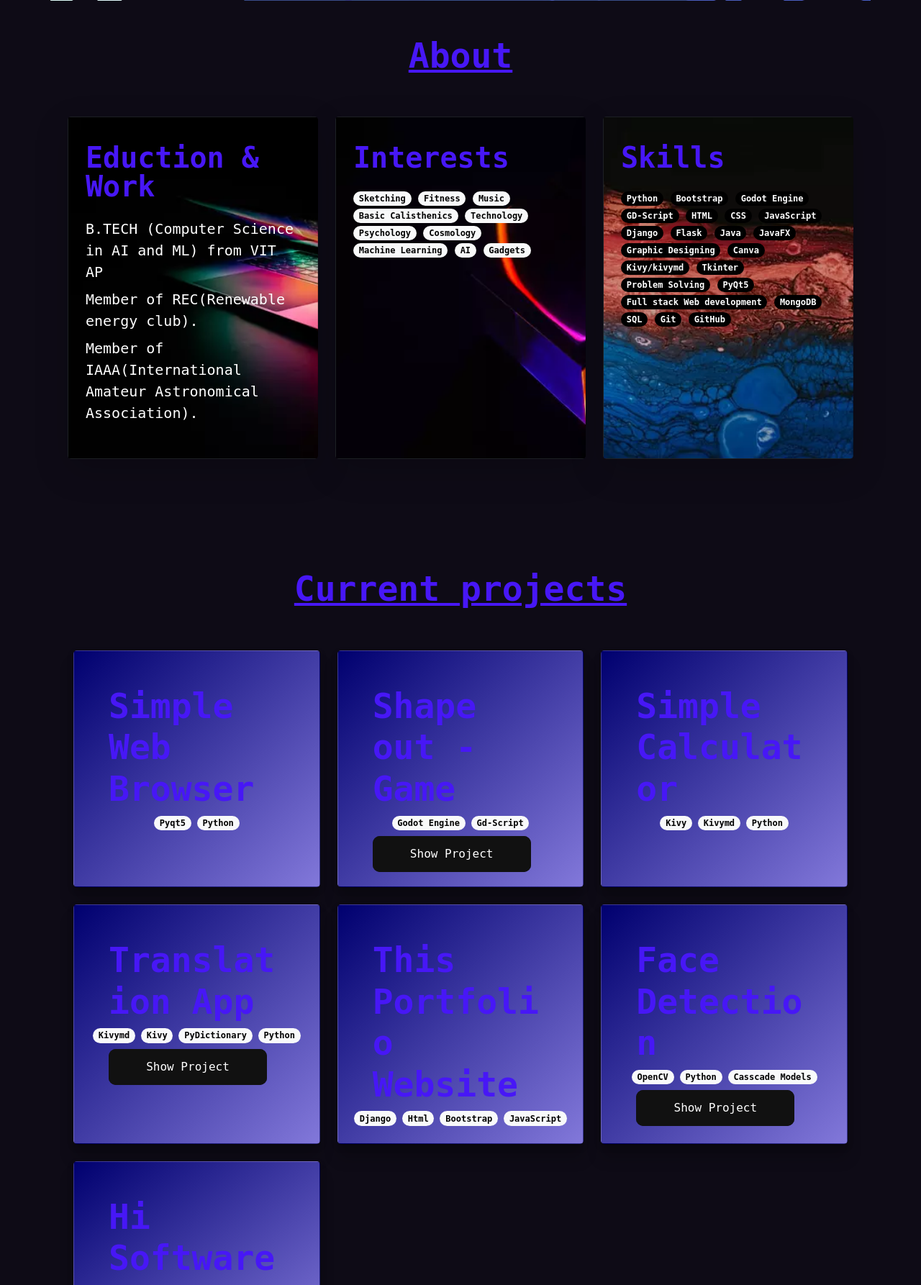
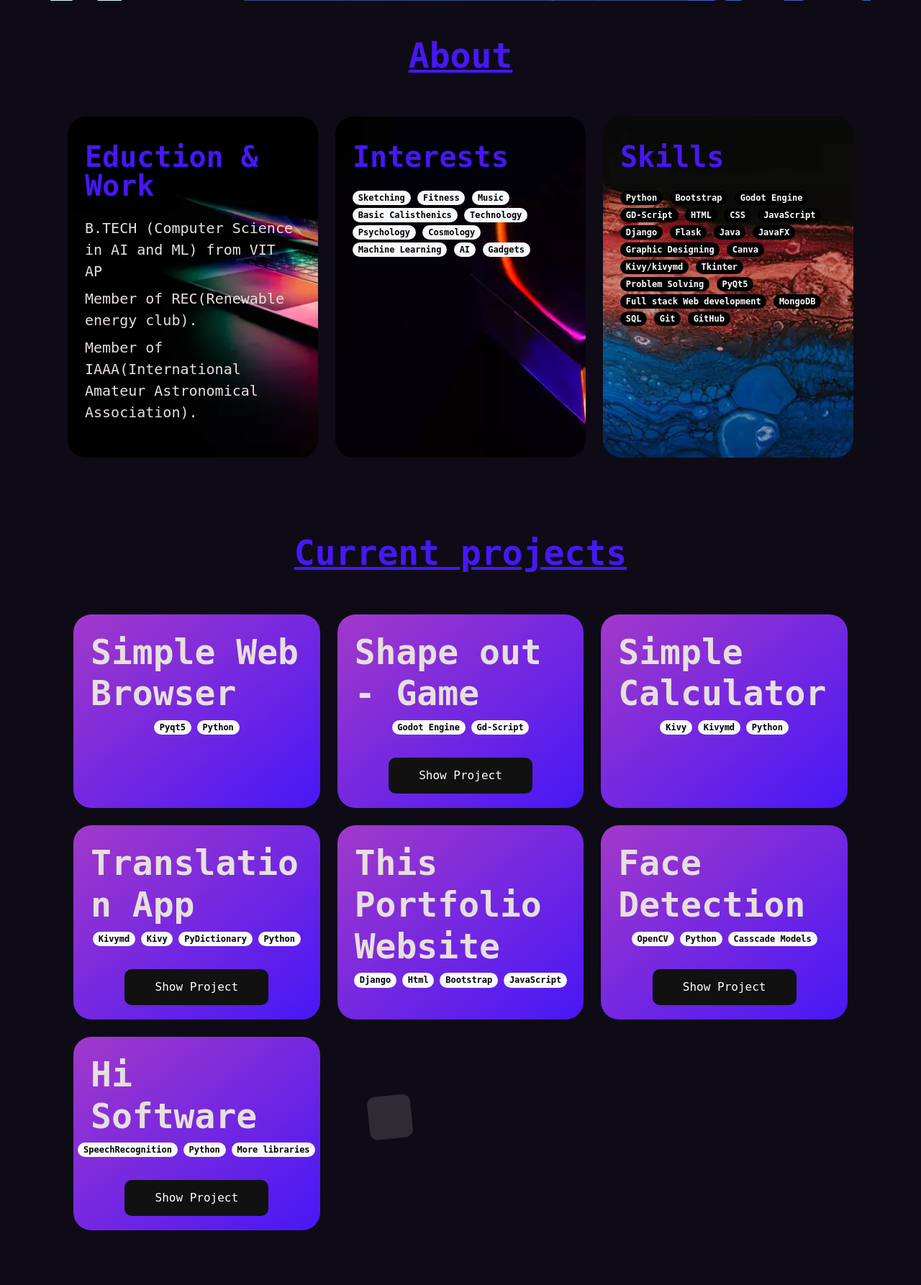
Before and after one commit to bedead/my-portfolio-flask, a Flask app: page / in a window 1280 px wide. Shown: the part 585-2371 px from the top of the page at 72% size. Run offline with Flask 2, Linux system fonts and the light colour scheme; some libraries are stand-ins or nearby versions.

Commit message:
fixed bugs in cards and enhanced ui

```diff
--- /dev/null
+++ b/static/website-files/anim-bg.css
@@ -0,0 +1,114 @@
+.circles{
+    position: absolute;
+    top: 0;
+    left: 0;
+    width: 100%;
+    height: 100%;
+    overflow: hidden;
+}
+
+.circles li{
+    position: absolute;
+    display: block;
+    list-style: none;
+    width: 20px;
+    height: 20px;
+    background: rgba(255, 255, 255, 0.2);
+    animation: animate 30s linear infinite;
+    bottom: -150px;
+
+}
+
+.circles li:nth-child(1){
+    left: 25%;
+    width: 80px;
+    height: 80px;
+    animation-delay: 0s;
+}
+
+
+.circles li:nth-child(2){
+    left: 10%;
+    width: 20px;
+    height: 20px;
+    animation-delay: 2s;
+    animation-duration: 12s;
+}
+
+.circles li:nth-child(3){
+    left: 70%;
+    width: 20px;
+    height: 20px;
+    animation-delay: 4s;
+}
+
+.circles li:nth-child(4){
+    left: 40%;
+    width: 60px;
+    height: 60px;
+    animation-delay: 0s;
+    animation-duration: 18s;
+}
+
+.circles li:nth-child(5){
+    left: 65%;
+    width: 20px;
+    height: 20px;
+    animation-delay: 0s;
+}
+
+.circles li:nth-child(6){
+    left: 75%;
+    width: 110px;
+    height: 110px;
+    animation-delay: 3s;
+}
+
+.circles li:nth-child(7){
+    left: 35%;
+    width: 150px;
+    height: 150px;
+    animation-delay: 7s;
+}
+
+.circles li:nth-child(8){
+    left: 50%;
+    width: 25px;
+    height: 25px;
+    animation-delay: 15s;
+    animation-duration: 45s;
+}
+
+.circles li:nth-child(9){
+    left: 20%;
+    width: 15px;
+    height: 15px;
+    animation-delay: 2s;
+    animation-duration: 35s;
+}
+
+.circles li:nth-child(10){
+    left: 85%;
+    width: 150px;
+    height: 150px;
+    animation-delay: 0s;
+    animation-duration: 40s;
+}
+
+
+
+@keyframes animate {
+
+    0%{
+        transform: translateY(0) rotate(0deg);
+        opacity: 1;
+        border-radius: 0;
+    }
+
+    100%{
+        transform: translateY(-2000px) rotate(720deg);
+        opacity: 0;
+        border-radius: 50%;
+    }
+
+}
--- a/static/website-files/button-glow.css
+++ b/static/website-files/button-glow.css
@@ -1,7 +1,6 @@
 .glow-on-hover {
-    width: 220px;
+    width: 200px;
     height: 50px;
-    border: none;
     outline: none;
     color: #fff;
     background: #111;
@@ -9,6 +8,7 @@
     position: relative;
     z-index: 0;
     border-radius: 10px;
+    text-align: center;
 }
 .glow-on-hover:hover{
     color: var(--STRAK);
--- a/templates/home.html
+++ b/templates/home.html
@@ -27,6 +27,7 @@
     <link rel="stylesheet" href="/static/website-files/float-anim.css">
     <!--GLOWING BUTTON-->
     <link rel="stylesheet" href="/static/website-files/button-glow.css">
+    <link rel="stylesheet" href="/static/website-files/anim-bg.css">
     <title>Satyam Mishra</title>
 </head>
 
@@ -38,7 +39,9 @@
         --JEWEL: #4717F6;
         --STRAK:#E7DFDD;
     }
-
+    p,span{
+        color: var(--STRAK);
+    }
     body {
         font-family: 'Fira Code', monospace;
     }
@@ -62,6 +65,10 @@
         width: 100%;
         position: absolute;
     }
+    .card{
+        border-radius: 25px;
+        border: none;
+    }
     .card:hover{
         -ms-transform: scale(1.09);
         -moz-transform: scale(1.09);
@@ -69,9 +76,27 @@
         -o-transform: scale(1.09);
         transform: scale(1.09);
     }
+    .btn{
+        border-radius: 30px;
+        border: none;
+    }
 </style>
 
 <body onload="ScreenLoader()" data-spy="scroll" data-target="#fixed-nav" data-bs-offset="50" style="position: relative; background-color:#0E0B16;">
+    <div class="area" >
+        <ul class="circles">
+                <li></li>
+                <li></li>
+                <li></li>
+                <li></li>
+                <li></li>
+                <li></li>
+                <li></li>
+                <li></li>
+                <li></li>
+                <li></li>
+        </ul>
+    </div >
     <div id="content" class="container p-0">
         <header class="header fixed-top">
             <!-- Logo -->
@@ -120,7 +145,7 @@
 
             <div class="row row-cols-1 row-cols-lg-3 align-items-stretch g-4 py-lg-5 py-3">
                 <div class="col">
-                    <div class="card card-cover h-100 overflow-hidden text-white bg-dark rounded-3 shadow-lg" style="background-image: url('/static/universal-elements/about-work-bg-image.webp'); position: relative; background-repeat: no-repeat; background-size: cover;">
+                    <div class="card card-cover h-100 overflow-hidden text-white bg-dark" style="background-image: url('/static/universal-elements/about-work-bg-image.webp'); position: relative; background-repeat: no-repeat; background-size: cover;">
                         <div class="d-flex flex-column h-100 p-lg-4 p-5 pb-3 text-white text-shadow-1">
                             <h2 style="color: var(--JEWEL);" class="pt-1 mt-2 mb-4 display-6 lh-1 fw-bold anim">Eduction & Work</h2>
                             <p class="lead mb-2 anim">B.TECH <strong>(Computer Science in AI and ML)  from VIT AP</strong></p>
@@ -132,7 +157,7 @@
                 </div>
 
                 <div class="col">
-                    <div class="card card-cover h-100 overflow-hidden text-white bg-dark rounded-3 shadow-lg" style="background-image: url('/static/universal-elements/about-Interests-bg-image.webp'); position: relative; background-repeat: no-repeat; background-size: cover;">
+                    <div class="card card-cover h-100 overflow-hidden text-white bg-dark" style="background-image: url('/static/universal-elements/about-Interests-bg-image.webp'); position: relative; background-repeat: no-repeat; background-size: cover;">
                         <div class="d-flex flex-column h-100 p-lg-4 p-5 pb-3 text-white text-shadow-1">
                             <h2 style="color: var(--JEWEL);" class="pt-1 mt-2 mb-4 display-6 lh-1 fw-bold anim">Interests</h2>
                             <div class="gap-2d-sm-flex justify-content-center mb-4 anim">
@@ -154,7 +179,7 @@
                 </div>
 
                 <div class="col">
-                    <div class="card card-cover h-100 overflow-hidden text-white bg-dark rounded-3 shadow-lg" style="background-image: url('/static/universal-elements/about-skills-bg-image.webp'); position: relative; background-repeat: no-repeat; background-size: cover;">
+                    <div class="card card-cover h-100 overflow-hidden text-white bg-dark" style="background-image: url('/static/universal-elements/about-skills-bg-image.webp'); position: relative; background-repeat: no-repeat; background-size: cover;">
                         <div class="d-flex flex-column h-100 p-lg-4 p-5 pb-3 text-white text-shadow-1">
                             <h2 style="color: var(--JEWEL);" class="pt-1 mt-2 mb-4 display-6 lh-1 fw-bold anim">Skills</h2>
                             <div class="gap-2d-sm-flex justify-content-center mb-4 anim">
@@ -195,17 +220,15 @@
 
 
 
-        <section id="projects" class="container-fluid px-4 py-5 mb-0 reveal fade-left" );
-    background-size: cover;background-repeat: no-repeat;">
+        <section id="projects" class="container-fluid px-4  mb-0 reveal fade-left">
             <div class="container p-2">
                 <h1 style="color: var(--JEWEL);text-align: center;text-decoration: underline;" class="display-5 fw-bold shake-anim">Current projects</h1>
 
                 <div class="row row-cols-1 row-cols-lg-3 align-items-stretch g-4 py-5">
                     <div class="col anim">
-
-                        <div class="card card-cover h-100 overflow-hidden text-white rounded-3" style="background-image: linear-gradient(to bottom right, #00006fff, #8278DA);box-shadow: 0 4px 10px 0 rgba(0,0,0,0.2), 0 20px 20px 0 rgba(0,0,0,0.19);">
-                            <div class="d-flex flex-column h-100 p-5 pb-3 text-shadow-1">
-                                <h3 style="color: var(--JEWEL);" class="display-5 fw-bold anim">Simple Web Browser</h3>
+                        <div class="card card-cover h-100 overflow-hidden text-white" style="background-image: linear-gradient(to bottom right, var(--FUSCHIA), var(--JEWEL));">
+                            <div class="d-flex flex-column h-100 p-4 pb-3 text-shadow-1">
+                                <h3 style="color: var(--STRAK);" class="display-5 fw-bold anim">Simple Web Browser</h3>
                                 <div class="col-lg-6 mx-auto anim">
                                     <!-- text can be added here-->
                                     <div class="gap-2 d-sm-flex justify-content-center mb-2">
@@ -216,32 +239,30 @@
                             </div>
                         </div>
                     </div>
-                    <div class="col anim">
-                        <div class="card card-cover h-100 overflow-hidden text-white rounded-3" style="background-image: linear-gradient(to bottom right, #00006fff, #8278DA);box-shadow: 0 4px 10px 0 rgba(0,0,0,0.2), 0 20px 20px 0 rgba(0,0,0,0.19);">
 
 
-                            <!-- <div class="card card-cover h-100 overflow-hidden text-white bg-dark rounded-3 shadow-lg" style="background-image: url(' /static/universal-elements/projects-card-bg.jfif'); position: relative; background-repeat: no-repeat; background-size: cover;"> -->
-                            <div class="d-flex flex-column h-100 p-5 pb-3 text-shadow-1">
-                                <h3 style="color: var(--JEWEL);" class="display-5 fw-bold anim">Shape out - Game</h3>
+                    <div class="col anim">
+                        <div class="card card-cover h-100 overflow-hidden text-white" style="background-image: linear-gradient(to bottom right, var(--FUSCHIA), var(--JEWEL));">
+                            <div class="d-flex flex-column h-100 p-4 pb-3 text-shadow-1">
+                                <h3 style="color: var(--STRAK);" class="display-5 fw-bold anim">Shape out - Game</h3>
                                 <div class="col-lg-6 mx-auto anim">
                                     <div class="gap-2 d-sm-flex justify-content-center mb-2">
                                         <span class="badge rounded-pill bg-light text-black">Godot Engine</span>
                                         <span class="badge rounded-pill bg-light text-black">Gd-Script</span>
                                     </div>
                                 </div>
-                                <a target="_blank" href="https://www.amazon.com/Bedead-Shape-Out-2d-platformer/dp/B0999LHBYN/ref=sr_1_1?qid=1648120404&refinements=p_4%3ABedead&s=mobile-apps&search-type=ss&sr=1-1"><button type="button" class="btn glow-on-hover mb-1 px-3">Show Project</button></a>
-
+                                <br>
+                                <a style="text-align: center;" target="_blank" href="https://www.amazon.com/Bedead-Shape-Out-2d-platformer/dp/B0999LHBYN/ref=sr_1_1?qid=1648120404&refinements=p_4%3ABedead&s=mobile-apps&search-type=ss&sr=1-1"><button type="button" class="btn glow-on-hover mb-1">Show Project</button></a>
                             </div>
                         </div>
                     </div>
+
+
                     <div class="col anim">
-                        <div class="card card-cover h-100 overflow-hidden text-white rounded-3" style="background-image: linear-gradient(to bottom right, #00006fff, #8278DA);box-shadow: 0 4px 10px 0 rgba(0,0,0,0.2), 0 20px 20px 0 rgba(0,0,0,0.19);">
-
-                            <!-- <div class="card card-cover h-100 overflow-hidden text-white bg-dark rounded-3 shadow-lg" style="background-image: url('/static/universal-elements/projects-card-bg.jfif'); position: relative; background-repeat: no-repeat; background-size: cover;"> -->
-                            <div class="d-flex flex-column h-100 p-5 pb-3 text-shadow-1">
-                                <h3 style="color: var(--JEWEL);" class="display-5 fw-bold anim">Simple Calculator</h3>
+                        <div class="card card-cover h-100 overflow-hidden text-white" style="background-image: linear-gradient(to bottom right, var(--FUSCHIA), var(--JEWEL));">
+                            <div class="d-flex flex-column h-100 p-4 pb-3 text-shadow-1">
+                                <h3 style="color: var(--STRAK);" class="display-5 fw-bold anim">Simple Calculator</h3>
                                 <div class="col-lg-6 mx-auto anim">
-
                                     <div class="gap-2 d-sm-flex justify-content-center mb-2">
                                         <span class="badge rounded-pill bg-light text-black">Kivy</span>
                                         <span class="badge rounded-pill bg-light text-black">Kivymd</span>
@@ -251,12 +272,12 @@
                             </div>
                         </div>
                     </div>
+
+
                     <div class="col anim">
-                        <div class="card card-cover h-100 overflow-hidden text-white rounded-3" style="background-image: linear-gradient(to bottom right, #00006fff, #8278DA);box-shadow: 0 4px 10px 0 rgba(0,0,0,0.2), 0 20px 20px 0 rgba(0,0,0,0.19);">
-
-                            <!-- <div class="card card-cover h-100 overflow-hidden text-white bg-dark rounded-3 shadow-lg" style="background-image: url('/static/universal-elements/projects-card-bg.jfif'); position: relative; background-repeat: no-repeat; background-size: cover;"> -->
-                            <div class="d-flex flex-column h-100 p-5 pb-3 text-shadow-1">
-                                <h3 style="color: var(--JEWEL);" class="display-5 fw-bold anim">Translation App</h3>
+                        <div class="card card-cover h-100 overflow-hidden text-white" style="background-image: linear-gradient(to bottom right, var(--FUSCHIA), var(--JEWEL));">
+                            <div class="d-flex flex-column h-100 p-4 pb-3 text-shadow-1">
+                                <h3 style="color: var(--STRAK);" class="display-5 fw-bold anim">Translation App</h3>
                                 <div class="col-lg-6 mx-auto anim">
                                     <div class="gap-2 d-sm-flex justify-content-center mb-2">
                                         <span class="badge rounded-pill bg-light text-black">Kivymd</span>
@@ -265,17 +286,17 @@
                                         <span class="badge rounded-pill bg-light text-black">Python</span>
                                     </div>
                                 </div>
-                                <a target="_blank" href="https://github.com/bedead/kivymd-language-translation-app"><button type="button" class="btn mb-1 px-3 glow-on-hover">Show Project</button></a>
-
+                                <br>
+                                <a style="text-align: center;" target="_blank" href="https://github.com/bedead/kivymd-language-translation-app"><button type="button" class="btn mb-1 px-3 glow-on-hover">Show Project</button></a>
                             </div>
                         </div>
                     </div>
+
+
                     <div class="col anim">
-                        <div class="card card-cover h-100 overflow-hidden text-white rounded-3" style="background-image: linear-gradient(to bottom right, #00006fff, #8278DA);box-shadow: 0 4px 10px 0 rgba(0,0,0,0.2), 0 20px 20px 0 rgba(0,0,0,0.19);">
-
-                            <!-- <div class="card card-cover h-100 overflow-hidden text-white bg-dark rounded-3 shadow-lg" style="background-image: url('/static/universal-elements/projects-card-bg.jfif'); position: relative; background-repeat: no-repeat; background-size: cover;"> -->
-                            <div class="d-flex flex-column h-100 p-5 pb-3 text-shadow-1">
-                                <h3 style="color: var(--JEWEL);" class="display-5 fw-bold anim">This Portfolio Website</h3>
+                        <div class="card card-cover h-100 overflow-hidden text-white" style="background-image: linear-gradient(to bottom right, var(--FUSCHIA), var(--JEWEL));">
+                            <div class="d-flex flex-column h-100 p-4 pb-3 text-shadow-1">
+                                <h3 style="color: var(--STRAK);" class="display-5 fw-bold anim">This Portfolio Website</h3>
                                 <div class="col-lg-6 mx-auto anim">
                                     <div class="gap-2 d-sm-flex justify-content-center mb-2">
                                         <span class="badge rounded-pill bg-light text-black">Django</span>
@@ -287,33 +308,30 @@
                             </div>
                         </div>
                     </div>
-                    <div class="col anim">
-                        <div class="card card-cover h-100 overflow-hidden text-white rounded-3" style="background-image: linear-gradient(to bottom right, #00006fff, #8278DA);box-shadow: 0 4px 10px 0 rgba(0,0,0,0.2), 0 20px 20px 0 rgba(0,0,0,0.19);">
 
 
-                            <!-- <div class="card card-cover h-100 overflow-hidden text-white bg-dark rounded-3 shadow-lg" style="background-image: url('/static/universal-elements/projects-card-bg.jfif'); position: relative; background-repeat: no-repeat; background-size: cover;"> -->
-                            <div class="d-flex flex-column h-100 p-5 pb-3 text-shadow-1">
-                                <h3 style="color: var(--JEWEL);" class="display-5 fw-bold anim">Face Detection</h3>
+                    <div class="col anim">
+                        <div class="card card-cover h-100 overflow-hidden text-white" style="background-image: linear-gradient(to bottom right, var(--FUSCHIA), var(--JEWEL));">
+                            <div class="d-flex flex-column h-100 p-4 pb-3 text-shadow-1">
+                                <h3 style="color: var(--STRAK);" class="display-5 fw-bold anim">Face Detection</h3>
                                 <div class="col-lg-6 mx-auto anim">
-
                                     <div class="gap-2 d-sm-flex justify-content-center mb-2">
                                         <span class="badge rounded-pill bg-light text-black">OpenCV</span>
                                         <span class="badge rounded-pill bg-light text-black">Python</span>
                                         <span class="badge rounded-pill bg-light text-black">Casscade Models</span>
                                     </div>
                                 </div>
-                                <a target="_blank" href="https://github.com/bedead/FACE-DETECTOR"><button type="button" class="btn mb-1 px-3 glow-on-hover">Show Project</button></a>
-
+                                <br>
+                                <a style="text-align: center;" target="_blank" href="https://github.com/bedead/FACE-DETECTOR"><button type="button" class="btn mb-1 px-3 glow-on-hover">Show Project</button></a>
                             </div>
                         </div>
                     </div>
-                    <div class="col anim">
-                        <div class="card card-cover h-100 overflow-hidden text-white rounded-3" style="background-image: linear-gradient(to bottom right, #00006fff, #8278DA);box-shadow: 0 4px 10px 0 rgba(0,0,0,0.2), 0 20px 20px 0 rgba(0,0,0,0.19);">
 
 
-                            <!-- <div class="card card-cover h-100 overflow-hidden text-white bg-dark rounded-3 shadow-lg" style="background-image: url('/static/universal-elements/projects-card-bg.jfif'); position: relative; background-repeat: no-repeat; background-size: cover;"> -->
-                            <div class="d-flex flex-column h-100 p-5 pb-3 text-shadow-1">
-                                <h3 style="color: var(--JEWEL);" class="display-5 fw-bold anim">Hi Software</h3>
+                    <div class="col anim">
+                        <div class="card card-cover h-100 overflow-hidden text-white" style="background-image: linear-gradient(to bottom right, var(--FUSCHIA), var(--JEWEL));">
+                            <div class="d-flex flex-column h-100 p-4 pb-3 text-shadow-1">
+                                <h3 style="color: var(--STRAK);" class="display-5 fw-bold anim">Hi Software</h3>
                                 <div class="col-lg-6 mx-auto v">
                                     <div class="gap-2 d-sm-flex justify-content-center mb-2">
                                         <span class="badge rounded-pill bg-light text-black">SpeechRecognition</span>
@@ -321,7 +339,8 @@
                                         <span class="badge rounded-pill bg-light text-black">More libraries</span>
                                     </div>
                                 </div>
-                                <a target="_blank" href="https://github.com/bedead/HI_2021.12.22.4"><button type="button" class="btn mb-1 px-3 glow-on-hover">Show Project</button></a>
+                                <br>
+                                <a style="text-align: center;" target="_blank" href="https://github.com/bedead/HI_2021.12.22.4"><button type="button" class="btn mb-1 px-3 glow-on-hover">Show Project</button></a>
                             </div>
                         </div>
                     </div>
```
